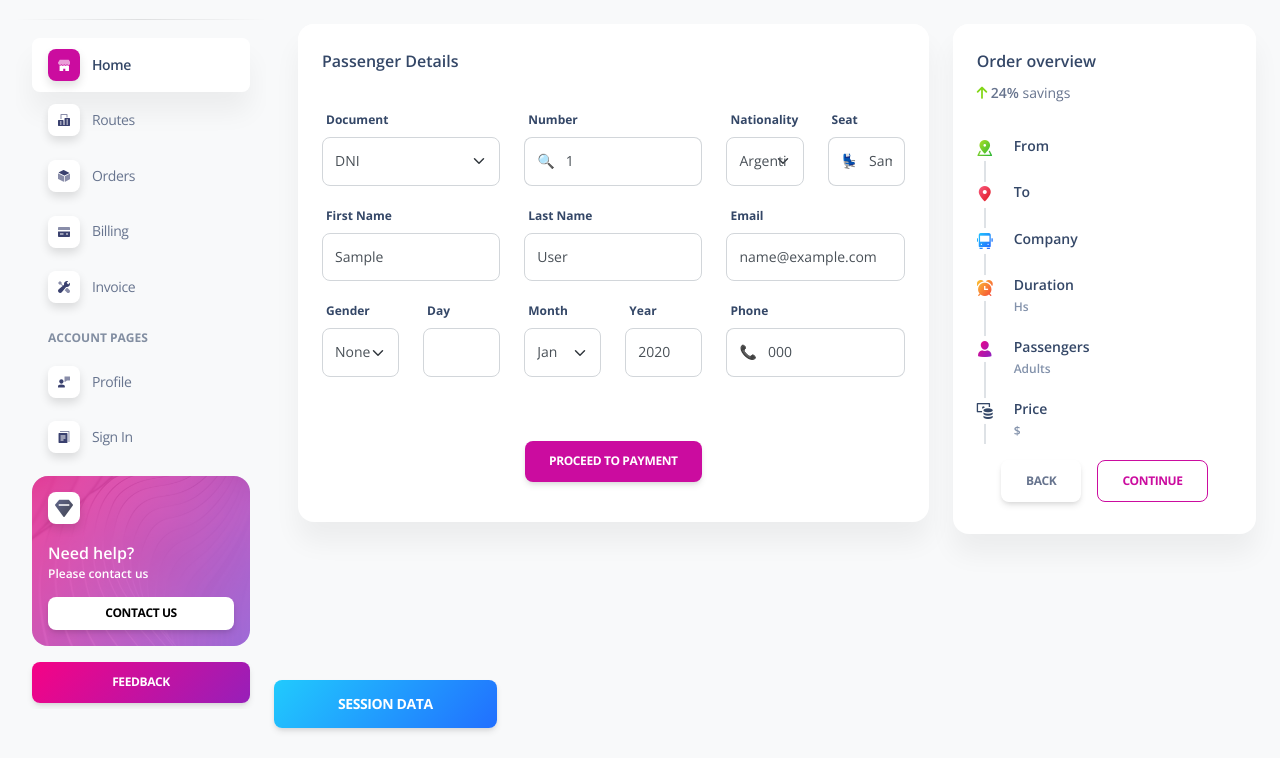
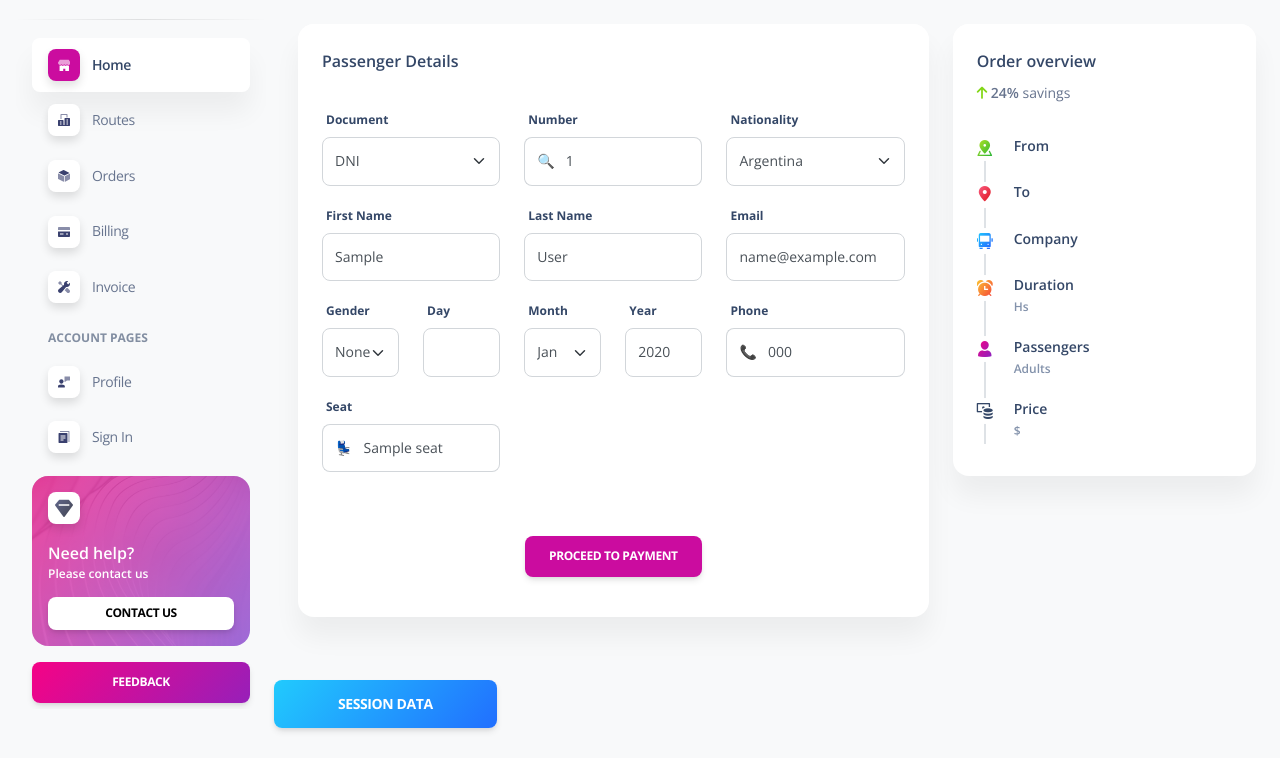
Before and after one commit to gurupratap-matharu/falcon, a Django app: template pages/templates/pages/order.html in a window 1280 px wide. Shown: the part 75-833 px from the top of the page. Run offline with Django 4.2, Linux system fonts and the light colour scheme; the template is opened without the code that fills it: most values are stand-ins (such as "Sample title", 1, 10 or a date in 2020); parts of the project's set-up code (start-up, migrations or seed data) failed here and were passed over; some libraries are stand-ins or nearby versions.

Commit message:
Improve the seat selection process

```diff
--- a/pages/templates/pages/order.html
+++ b/pages/templates/pages/order.html
@@ -52,7 +52,7 @@
                                     </div>
                                 </div>
                             </div>
-                            <div class="col-md-2">
+                            <div class="col-md-4">
                                 <label for="nationality" class="form-label">Nationality</label>
                                 <select class="form-select form-select-lg" id="nationality" name="nationality" aria-label="Nationality">
                                     {% with "argentina chile brasil paraguay peru other" as nationalities %}
@@ -63,25 +63,6 @@
                                         {% endfor %}
                                     {% endwith %}
                                 </select>
-                            </div>
-                            <div class="col-md-2">
-                                <div class="form-group">
-                                    <label for="seat" class="form-control-label">Seat</label>
-                                    <div class="input-group input-group-lg">
-                                        <!-- Seat trigger modal -->
-                                        <span class="input-group-text z-index-0">💺</span>
-                                        <input class="form-control"
-                                               type="text"
-                                               name="seat"
-                                               id="seat"
-                                               value="{{ passenger.seat }}"
-                                               aria-label="Select Seat"
-                                               aria-describedby="Select Seat"
-                                               data-bs-toggle="modal"
-                                               data-bs-target="#seatSelectModal"
-                                               required/>
-                                    </div>
-                                </div>
                             </div>
                         </div>
                         <div class="row">
@@ -181,7 +162,26 @@
                                 </div>
                             </div>
                         </div>
-                        <div class="row"></div>
+                        <div class="row">
+                            <div class="col-md-4">
+                                <div class="form-group">
+                                    <label for="seat" class="form-control-label">Seat</label>
+                                    <div class="input-group input-group-lg">
+                                        <span class="input-group-text z-index-0">💺</span>
+                                        <input class="form-control"
+                                               type="text"
+                                               name="seat"
+                                               id="seat"
+                                               data-bs-toggle="modal"
+                                               data-bs-target="#seatSelectModal"
+                                               value="{{ passenger.seat }}"
+                                               aria-label="Seat Number"
+                                               aria-describedby="Seat Number"
+                                               required/>
+                                    </div>
+                                </div>
+                            </div>
+                        </div>
                     </div>
                     <div class="card-footer d-flex justify-content-center">
                         <button class="btn btn-primary" type="submit">Proceed to Payment</button>
@@ -232,9 +232,7 @@
                                 <i class="ni ni-time-alarm text-warning text-gradient"></i>
                             </span>
                             <div class="timeline-content">
-                                <h6 class="text-dark text-sm font-weight-bold mb-0">
-                                    Duration
-                                </h6>
+                                <h6 class="text-dark text-sm font-weight-bold mb-0">Duration</h6>
                                 <p class="text-secondary font-weight-bold text-xs mt-1 mb-0">
                                     {{ request.session.trip.duration }} Hs
                                 </p>
@@ -267,10 +265,6 @@
                             </div>
                         </div>
                     </div>
-                    <div class="d-flex justify-content-center">
-                        <a href="{% url 'trips:trip-search' %}" type="button" class="btn btn-outline-default me-3">Back</a>
-                        <a href="{% url 'pages:order' %}" type="button" class="btn btn-outline-primary">Continue</a>
-                    </div>
                 </div>
             </div>
         </div>
@@ -286,7 +280,7 @@
             <div class="modal-content">
                 <div class="modal-header">
                     <h3 class="font-weight-bolder text-primary text-gradient">
-                        Seat
+                        Choose your Seat
                     </h3>
                     <button type="button" class="btn-close" data-bs-dismiss="modal" aria-label="Close">
                     </button>
@@ -297,12 +291,12 @@
                         </div>
                     </div>
                 </div>
-                <div class="modal-footer">
+                <div class="modal-footer d-none" id="modal-footer">
                     <button type="button" class="btn bg-gradient-default" data-bs-dismiss="modal">
                         Cancel
                     </button>
-                    <button type="button" class="btn bg-gradient-primary">
-                        Save
+                    <button type="button" class="btn bg-gradient-primary" data-bs-toggle="modal" id="seat-submit">
+                        Confirm
                     </button>
                 </div>
             </div>
```
